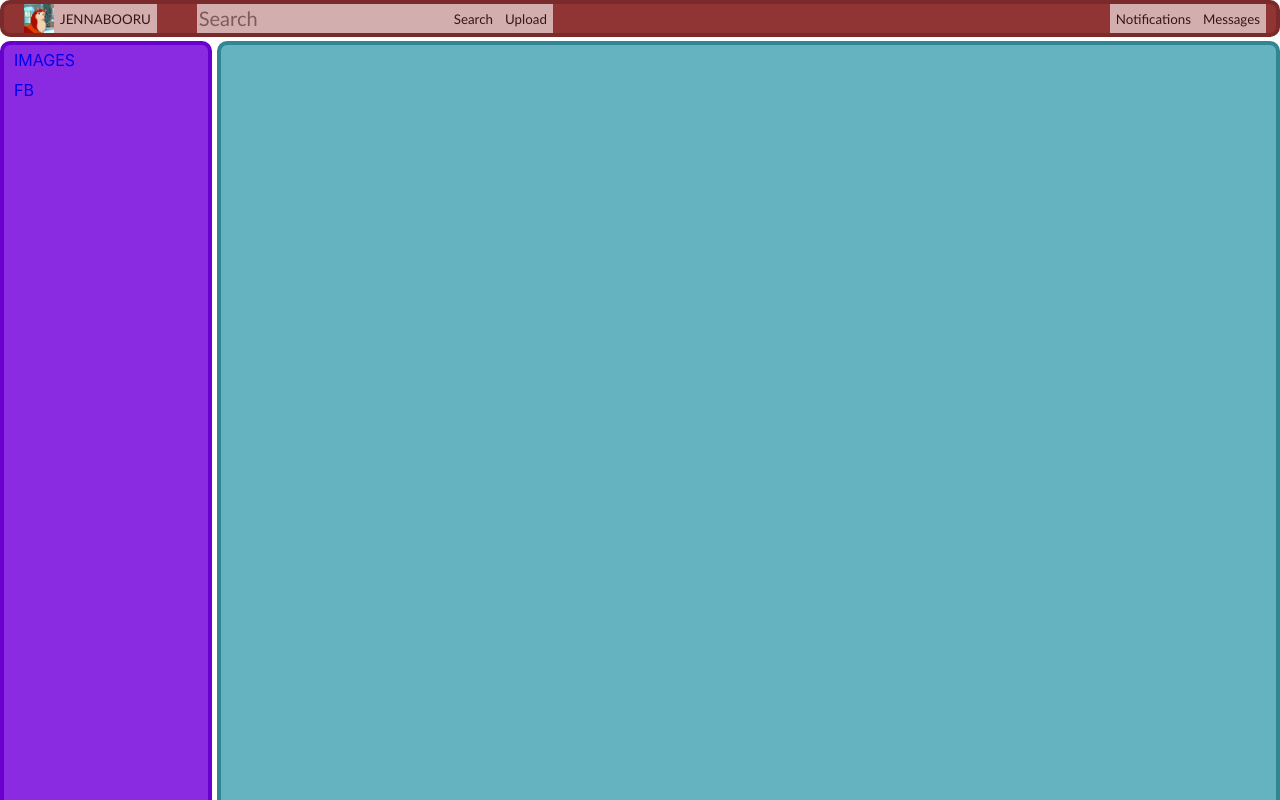
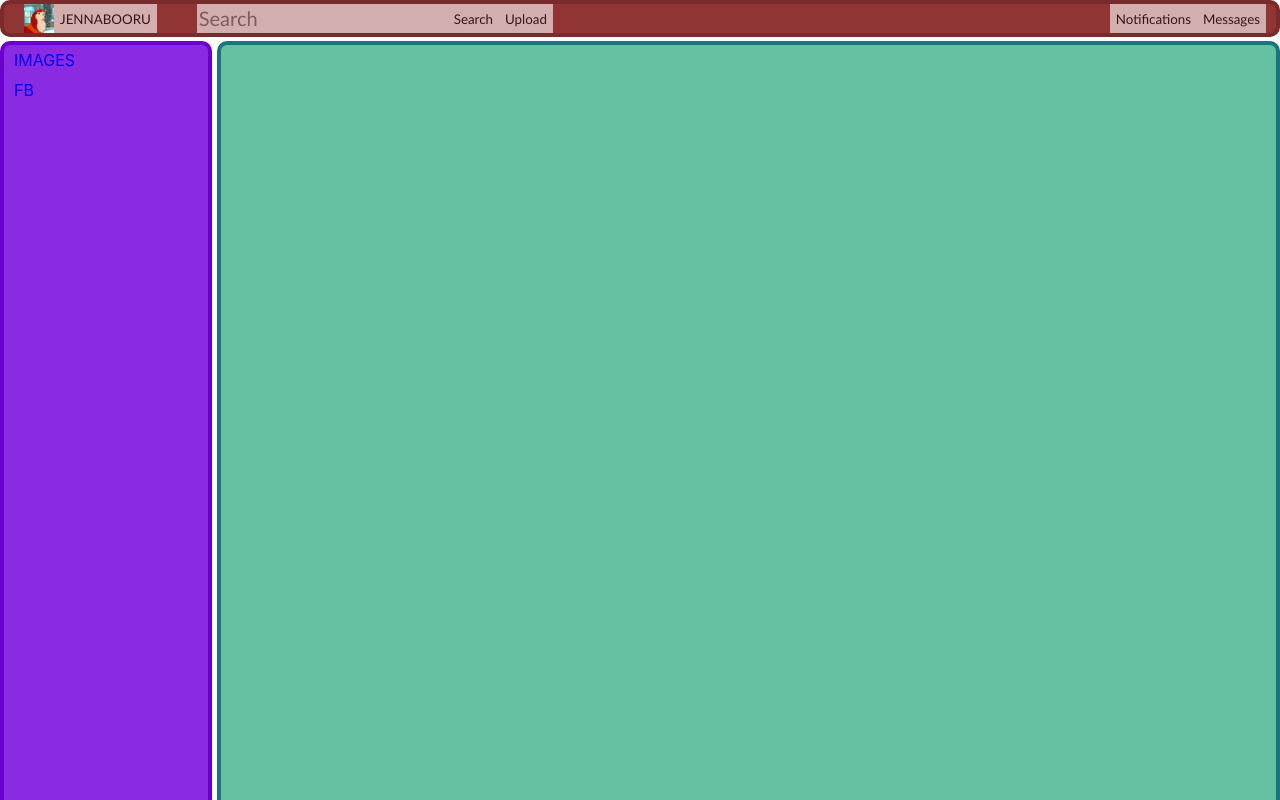
Before and after one commit to KulikovNikita97/Petalsbooru.org, a React (Create React App) app: page / in a window 1280 px wide. Shown: the top 800 px of the page. Built offline with nearby package versions, Linux system fonts and the light colour scheme.

Commit message:
changed bckgrnd color

```diff
--- a/src/App.css
+++ b/src/App.css
@@ -10,8 +10,8 @@
 
 .app-wrapper-content {
   grid-area: c;
-  background-color: #1f91a5af;
-  border: 4px solid #1a7281af;
+  background-color: #1fa578af;
+  border: 4px solid rgba(26, 114, 129, 0.959);
   border-radius: 10px;
   height: 1000px;
 }
```
Also changed, not shown: 1 other file (tests, documents, lock files or other folders).
